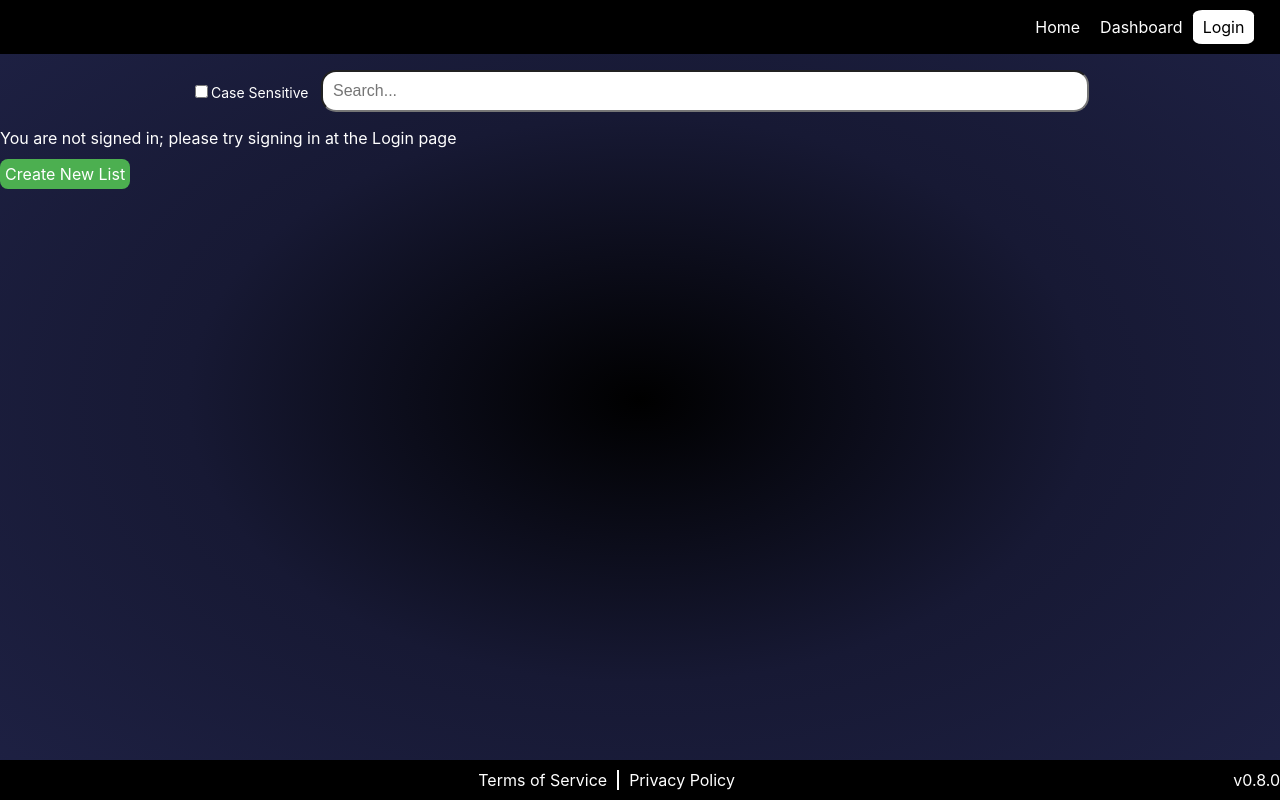
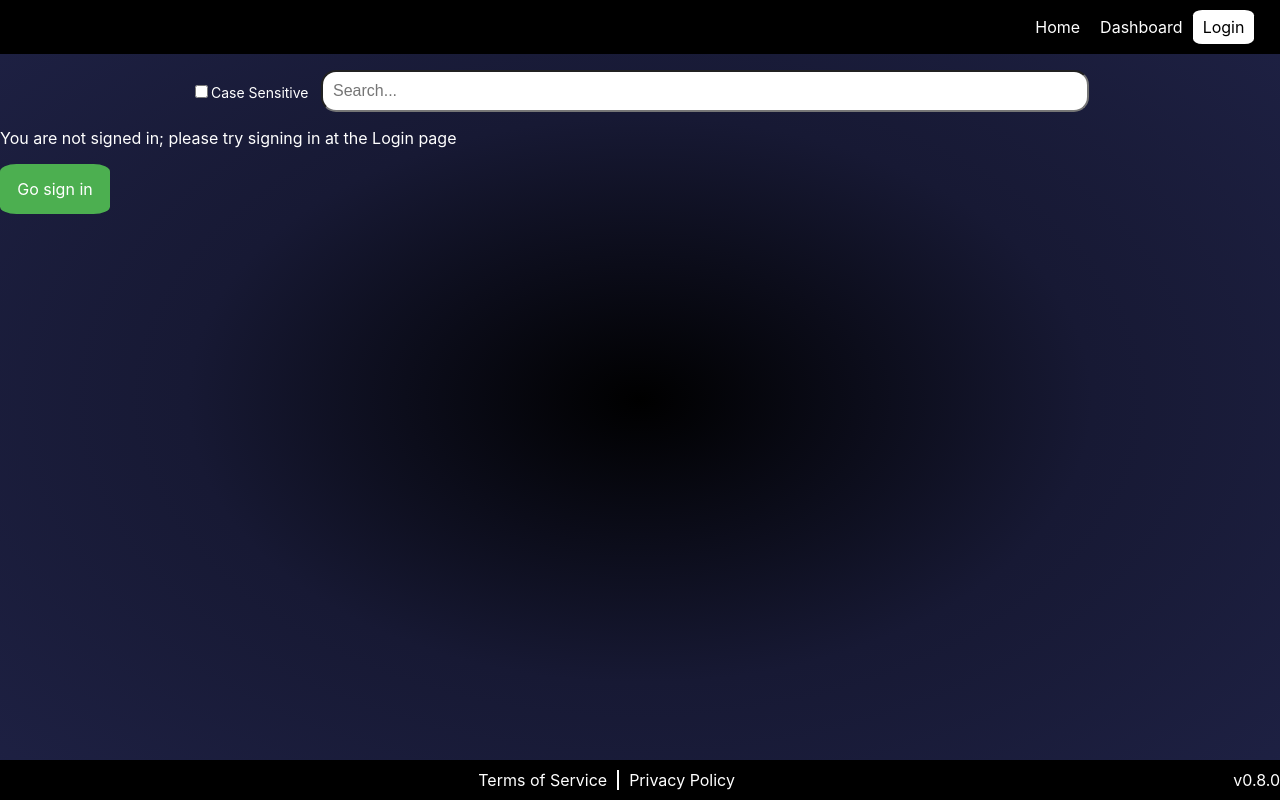
Before and after one commit to Velocities/SpeedCart, a React (Create React App) app in the folder speedcart-react/: page /dashboard in a window 1280 px wide. Built offline with nearby package versions, Linux system fonts and the light colour scheme.

Commit message:
Implement Issue #34

```diff
--- a/speedcart-react/src/pages/Dashboard/Dashboard.js
+++ b/speedcart-react/src/pages/Dashboard/Dashboard.js
@@ -1,7 +1,8 @@
 import React, { useEffect, useState } from 'react';
 import { Link } from 'react-router-dom';
 import { FaTrash, FaEdit } from 'react-icons/fa';
-import dashboardStyles from './Dashboard.module.css';
+import { useAuth } from '@customHooks/AuthContext';
+import styles from './Dashboard.module.css';
 
 const baseUrl = `https://${process.env.REACT_APP_API_DOMAIN}:${process.env.REACT_APP_API_PORT}`;
 
@@ -11,6 +12,7 @@ function Dashboard() {
     const [isLoading, setIsLoading] = useState(true);
     const [searchQuery, setSearchQuery] = useState('');
     const [isCaseSensitive, setIsCaseSensitive] = useState(false);
+    const { isAuthenticated, logout } = useAuth();
 
     useEffect(() => {
         document.title = "View shopping lists";
@@ -34,6 +36,7 @@ function Dashboard() {
         .then(response => {
             if (!response.ok) {
                 if (response.status === 401) {
+                    logout();
                     throw new Error('Authorization error; please try signing in again at the Login page');
                 } else {
                     throw new Error('Network response was not ok with status ' + response.status);
@@ -49,7 +52,7 @@ function Dashboard() {
             setError(error.toString());
             setIsLoading(false);
         });
-    }, []);
+    }, [logout]);
 
     const handleDelete = (listId) => {
         if (!window.confirm('Are you sure you want to delete this?')) {
@@ -105,8 +108,8 @@ function Dashboard() {
 
     return (
         <main className={`main-content`}>
-            <div className={dashboardStyles.searchContainer}>
-                <label className={dashboardStyles.caseSensitiveLabel}>
+            <div className={styles.searchContainer}>
+                <label className={styles.caseSensitiveLabel}>
                     <input
                         type="checkbox"
                         checked={isCaseSensitive}
@@ -119,7 +122,7 @@ function Dashboard() {
                     placeholder="Search..."
                     value={searchQuery}
                     onChange={handleSearchChange}
-                    className={dashboardStyles.searchInput}
+                    className={styles.searchInput}
                 />
             </div>
             {isLoading ? (
@@ -133,16 +136,16 @@ function Dashboard() {
                     ) : (
                         <ul>
                             {filteredShoppingListTitles.map(list => (
-                                <li key={list.list_id} className={dashboardStyles.shoppingListItem}>
-                                    <Link to={`/shopping-list/${list.list_id}`} className={dashboardStyles.iconContainer}>
-                                        <FaEdit className={dashboardStyles.viewEditIcon} />
-                                        <span className={dashboardStyles.tooltip}>View/Edit List</span>
+                                <li key={list.list_id} className={styles.shoppingListItem}>
+                                    <Link to={`/shopping-list/${list.list_id}`} className={styles.iconContainer}>
+                                        <FaEdit className={styles.viewEditIcon} />
+                                        <span className={styles.tooltip}>View/Edit List</span>
                                     </Link>
-                                    <span className={dashboardStyles.listName}>{list.name}</span>
-                                    <div className={dashboardStyles.listDetails}>
-                                        <span className={dashboardStyles.updatedAt}>{new Date(list.updated_at).toLocaleString()}</span>
+                                    <span className={styles.listName}>{list.name}</span>
+                                    <div className={styles.listDetails}>
+                                        <span className={styles.updatedAt}>{new Date(list.updated_at).toLocaleString()}</span>
                                         <FaTrash
-                                            className={dashboardStyles.deleteIcon}
+                                            className={styles.deleteIcon}
                                             onClick={() => handleDelete(list.list_id)}
                                         />
                                     </div>
@@ -152,7 +155,10 @@ function Dashboard() {
                     )}
                 </>
             )}
-            <Link to="/NewShoppingList" className={dashboardStyles.createNewListBtn}>Create New List</Link>
+            {isAuthenticated ? (
+                <Link to="/NewShoppingList" className={styles.createNewListBtn}>Create New List</Link>
+            ) : <Link to="/login" className={styles.loginBtn}>Go sign in</Link>
+            }
         </main>
     );
 }
--- a/speedcart-react/src/pages/Dashboard/Dashboard.module.css
+++ b/speedcart-react/src/pages/Dashboard/Dashboard.module.css
@@ -134,3 +134,25 @@
     justify-content: center;
     margin-top: 2vh;
 }
+
+
+.loginBtn {
+    border-radius: 15%;
+    text-decoration: none;
+    font-size: 16px; /* Initial font size */
+    padding: 5px 5px;
+    background-color: #4caf50;
+    color: #ffffff;
+    border: none;
+    cursor: pointer;
+    transition: transform 0.2s, font-size 0.2s; /* Transition for smooth effect */
+    width: 100px; /* Fixed width of the button container */
+    height: 40px; /* Fixed height of the button container */
+    display: flex;
+    justify-content: center;
+    align-items: center;
+}
+
+.loginBtn:hover {
+    font-size: 18px; /* Larger font size on hover */
+}
```
